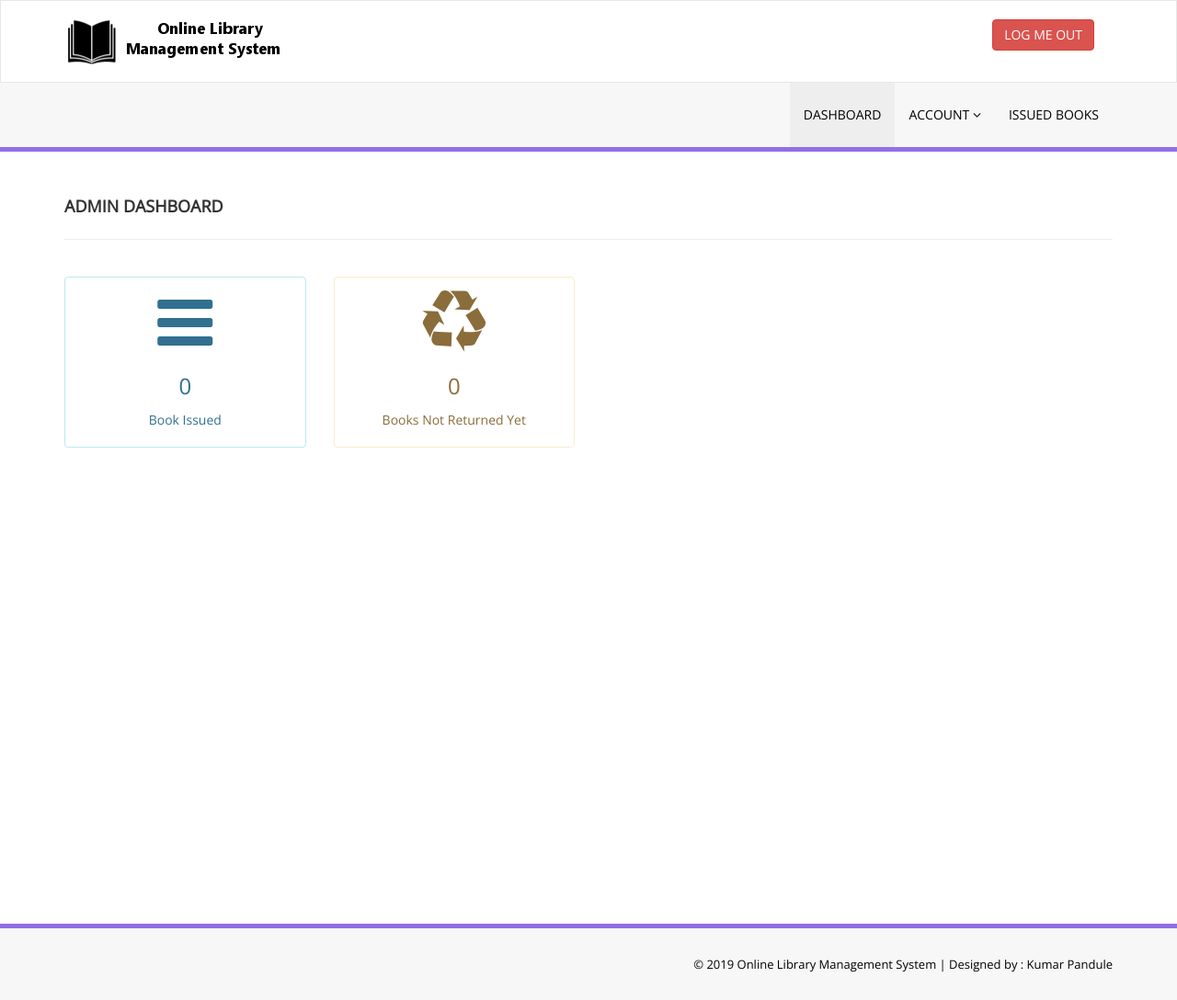
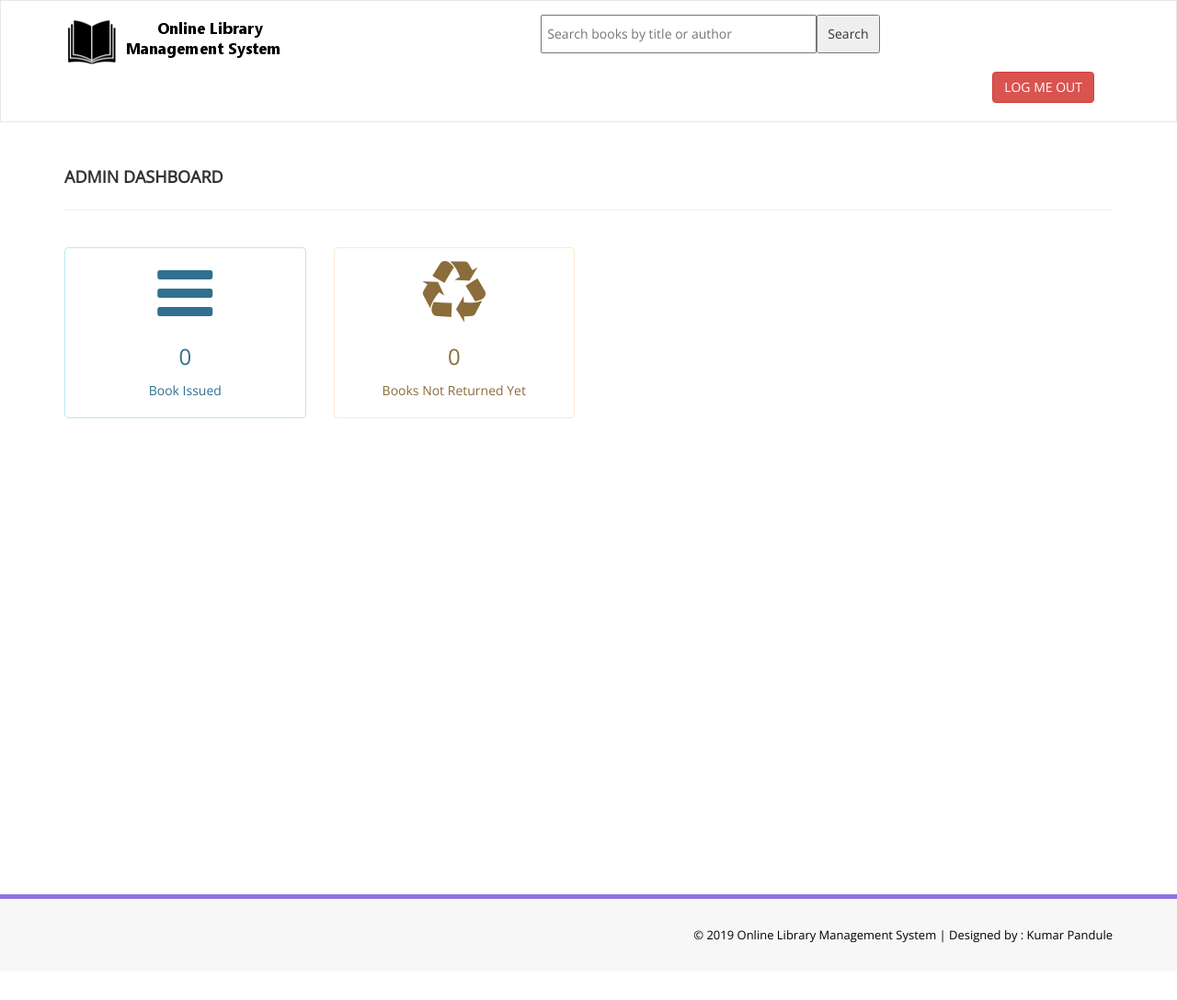
Before and after one commit to yoki2b/library-management-system, a PHP site: page /dashboard.php in a window 1280 px wide. Shown: the whole page at 92% size. After the commit the page ends 1026 px from the top, so only its background shows below. Run offline with PHP 8.4, Linux system fonts and the light colour scheme; a user stored in the database is signed in; data comes from the database, SQL or seed files in the repository.

Commit message:
feat(ECS-8): added search bar and search results page

```diff
--- a/library/includes/header.php
+++ b/library/includes/header.php
@@ -7,69 +7,24 @@
                 <span class="icon-bar"></span>
             </button>
             <a class="navbar-brand" >
-
                 <img src="assets/img/logo.png" />
             </a>
+        </div>
 
+        <!-- ✅ Search bar start -->
+        <div style="margin-top: 15px; display: flex; justify-content: center;">
+            <form method="GET" action="search.php" style="display: flex;">
+                <input type="text" name="query" placeholder="Search books by title or author" required
+                    style="padding: 5px; width: 300px;" />
+                <button type="submit" style="padding: 5px 10px;">Search</button>
+            </form>
         </div>
-<?php if($_SESSION['login'])
-{
-?>
+        <!-- ✅ Search bar end -->
+
+        <?php if($_SESSION['login']) { ?>
         <div class="right-div">
             <a href="logout.php" class="btn btn-danger pull-right">LOG ME OUT</a>
         </div>
-            <?php }?>
+        <?php } ?>
     </div>
 </div>
-    <!-- LOGO HEADER END-->
-<?php if($_SESSION['login'])
-{
-?>
-<section class="menu-section">
-        <div class="container">
-            <div class="row ">
-                <div class="col-md-12">
-                    <div class="navbar-collapse collapse ">
-                        <ul id="menu-top" class="nav navbar-nav navbar-right">
-                            <li><a href="dashboard.php" class="menu-top-active">DASHBOARD</a></li>
-
-
-   <li>
-                                <a href="#" class="dropdown-toggle" id="ddlmenuItem" data-toggle="dropdown"> Account <i class="fa fa-angle-down"></i></a>
-                                <ul class="dropdown-menu" role="menu" aria-labelledby="ddlmenuItem">
-                                    <li role="presentation"><a role="menuitem" tabindex="-1" href="my-profile.php">My Profile</a></li>
-                                     <li role="presentation"><a role="menuitem" tabindex="-1" href="change-password.php">Change Password</a></li>
-                                </ul>
-                            </li>
-                            <li><a href="issued-books.php">Issued Books</a></li>
-
-
-                        </ul>
-                    </div>
-                </div>
-
-            </div>
-        </div>
-    </section>
-    <?php } else { ?>
-        <section class="menu-section">
-        <div class="container">
-            <div class="row ">
-                <div class="col-md-12">
-                    <div class="navbar-collapse collapse ">
-                        <ul id="menu-top" class="nav navbar-nav navbar-right">
-
-  <li><a href="adminlogin.php">Admin Login</a></li>
-                            <li><a href="signup.php">User Signup</a></li>
-                             <li><a href="index.php">User Login</a></li>
-
-
-                        </ul>
-                    </div>
-                </div>
-
-            </div>
-        </div>
-    </section>
-
-    <?php } ?>
```
Also changed, not shown: library/search.php (added, +27 -0 lines). Lines whose indentation alone changed are shown as unchanged.
